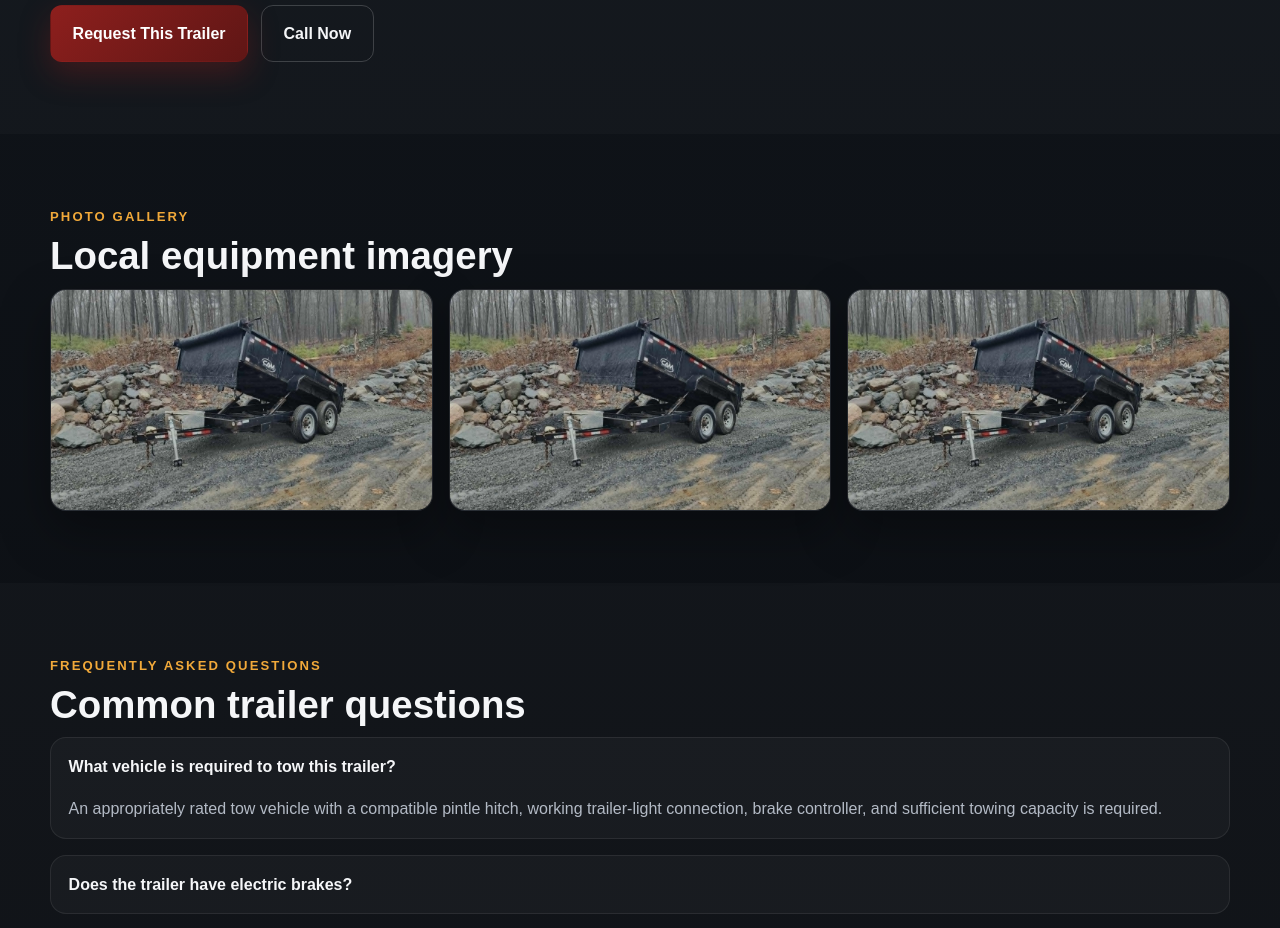
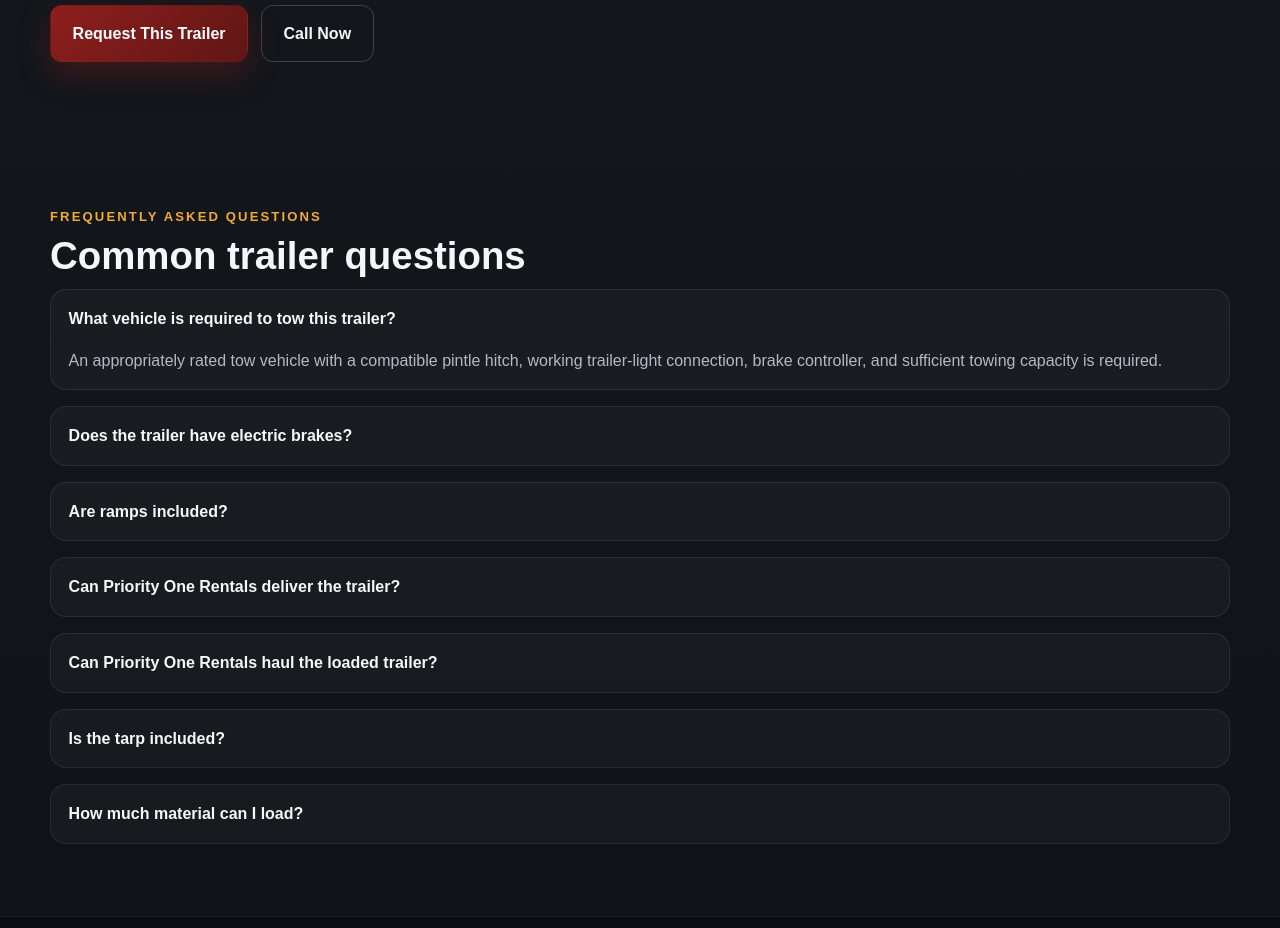
Before and after one commit to prio1lny/priority-one-rentals, a plain HTML site: page equipment/dump-trailer.html in a window 1280 px wide. Shown: the part 3440-4368 px from the top of the page. Drawn offline with Linux system fonts and the light colour scheme.

Commit message:
Remove dump trailer gallery

```diff
--- a/equipment/dump-trailer.html
+++ b/equipment/dump-trailer.html
@@ -266,18 +266,6 @@
       </div>
     </section>
 
-    <section class="section">
-      <div class="container">
-        <div class="kicker">Photo gallery</div>
-        <h2 class="section-title">Local equipment imagery</h2>
-        <div class="gallery-grid">
-          <div class="gallery-item"><img src="../images/dump-trailer/dump-trailer.jpg" alt="Front view of the dump trailer" /></div>
-          <div class="gallery-item"><img src="../images/dump-trailer/dump-trailer.jpg" alt="Side profile of the dump trailer" /></div>
-          <div class="gallery-item"><img src="../images/dump-trailer/dump-trailer.jpg" alt="Low-profile dump trailer loaded for contractor use" /></div>
-        </div>
-      </div>
-    </section>
-
     <section class="section section-dark">
       <div class="container">
         <div class="kicker">Frequently asked questions</div>
```
